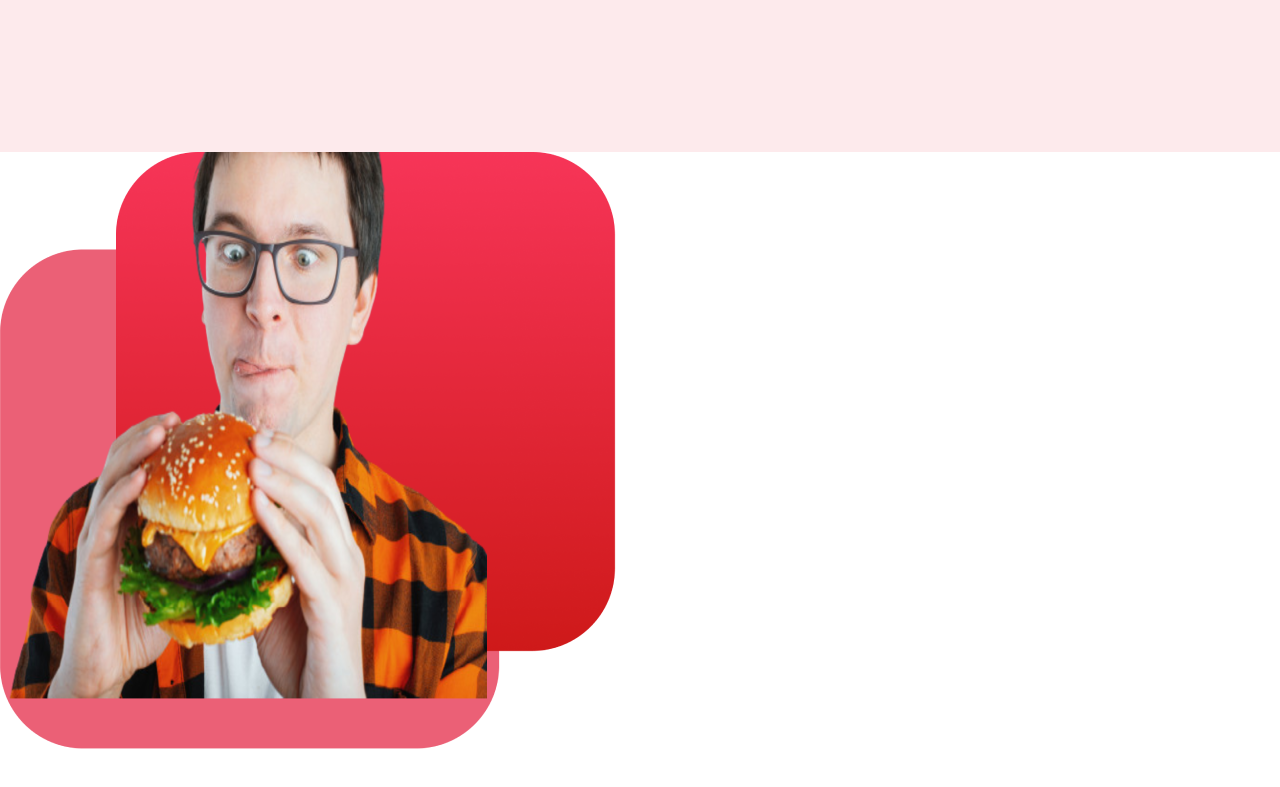
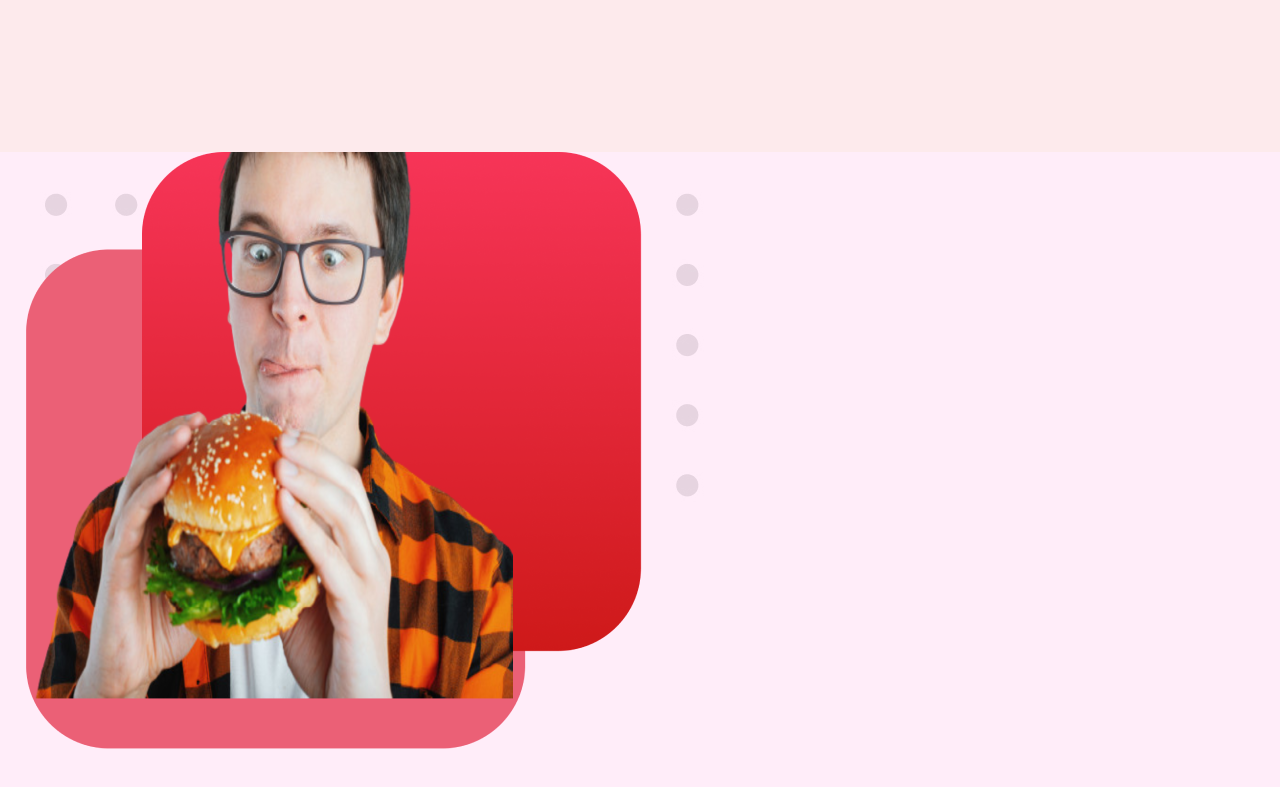
Before and after one commit to Samirasif/food-blog, a plain HTML site: page index.html in a window 1280 px wide. Shown: the part 739-1526 px from the top of the page. Drawn offline with Linux system fonts and the light colour scheme.

Commit message:
commited

```diff
--- a/index.html
+++ b/index.html
@@ -25,7 +25,7 @@
             <img src="images/new one.png" alt="lady with food">
         </div>
     </section>
-    <section>
+    <section class="frame59 flexible">
         <div class="image-font">
             <img src="images/hungry guy.png" alt="want to taste?">
         </div>
--- a/style.css
+++ b/style.css
@@ -32,3 +32,7 @@ body{
     background-repeat: no-repeat;
 
 }
+.frame59{
+    background-image: url(images/shapes/Frame\ 59.jpg);
+    background-repeat: no-repeat;
+}
```
